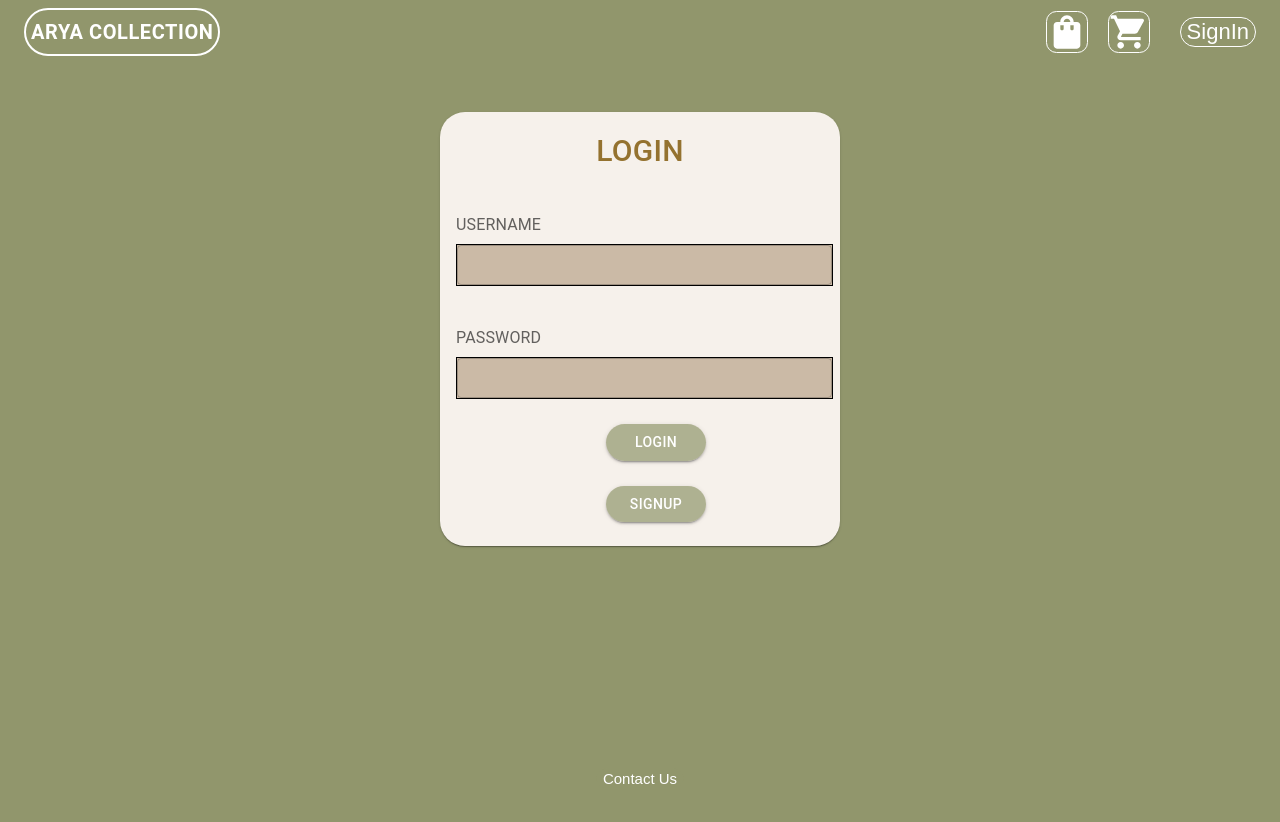
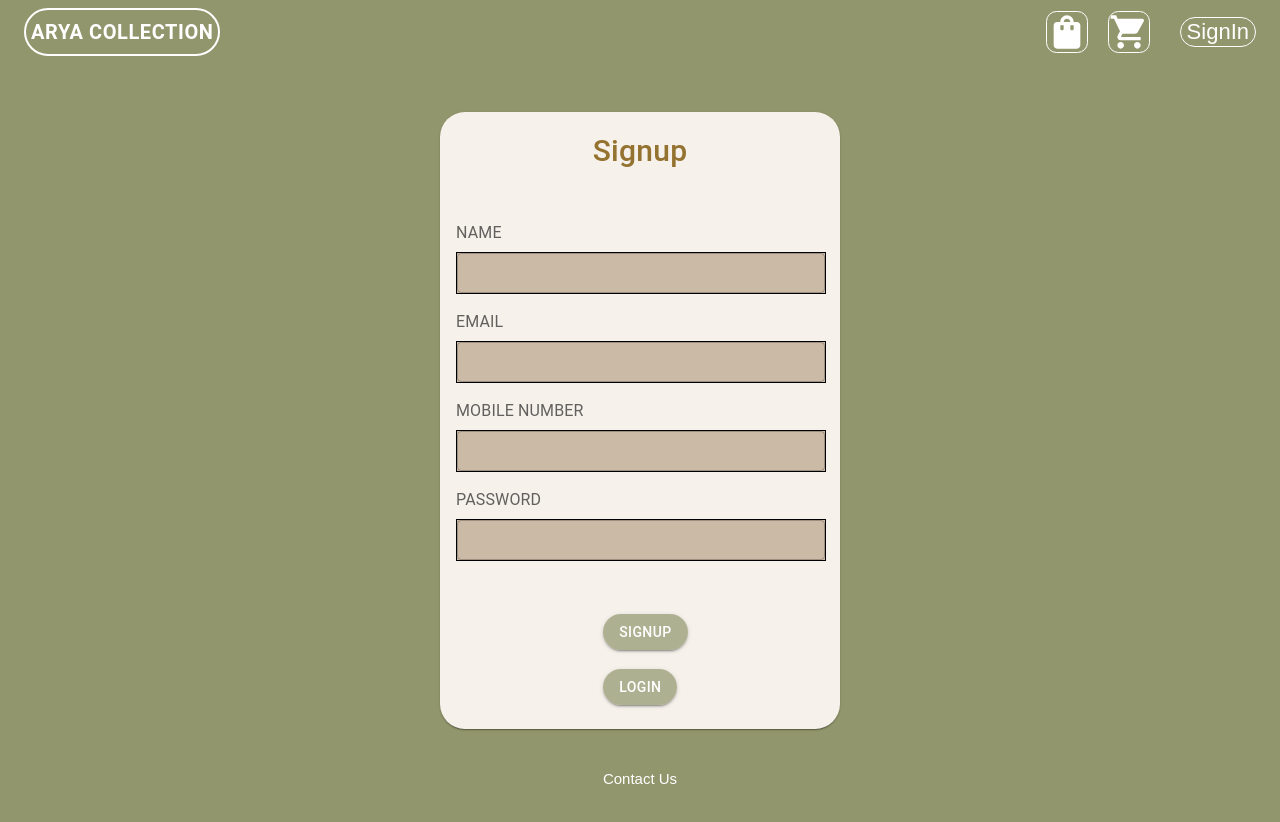
Before and after one commit to nehalmodi/AryaCollectionFront, a React (Create React App) app: page /auth in a window 1280 px wide. Both pictures are taken after a click on the button "SIGNUP". Shown: the top 822 px of the page. Before the commit the page ends 800 px from the top, so only its background shows below. Built offline with nearby package versions, Linux system fonts and the light colour scheme.

Commit message:
Created signup form

```diff
--- a/src/Component/Card/LoginCard.js
+++ b/src/Component/Card/LoginCard.js
@@ -13,12 +13,12 @@ import {
   ThemeProvider,
   alpha,
   getContrastRatio,
-  } from '@mui/material/styles';
+} from "@mui/material/styles";
 
 import { FormControl, FormLabel } from "@mui/material";
 
 export default function BasicCard() {
-    const violetBase = '#91966c';
+  const violetBase = "#91966c";
   const violetMain = alpha(violetBase, 0.7);
 
   const theme = createTheme({
@@ -27,25 +27,25 @@ const theme = createTheme({
         main: violetMain,
         light: alpha(violetBase, 0.5),
         dark: alpha(violetBase, 0.9),
-      contrastText:  '#fff'
-
+        contrastText: "#fff",
       },
     },
   });
 
+  const [marginTop, setMarginTop] = useState("");
+  const [isLogin , setIsLogin ] = useState(true)
 
-
-const [marginTop , setMarginTop] = useState("");
+  const loginButtonDisabled = false;
 
   useEffect(() => {
     const handleResize = () => {
       const screenWidth = window.innerWidth;
-      console.log(screenWidth)
+      console.log(screenWidth);
 
       if (screenWidth <= 1271) {
-        setMarginTop("30%")
+        setMarginTop("30%");
       } else {
-        setMarginTop("")
+        setMarginTop("");
       }
     };
 
@@ -58,6 +58,14 @@ const [marginTop , setMarginTop] = useState("");
     };
   }, []);
 
+  const switchModeHandler = () => {
+    setIsLogin(!isLogin)
+  }
+
+  const handleSubmit = (event) => {
+    event.preventDefault();
+    console.log("form submitted");
+  }
 
   return (
     <Card
@@ -65,8 +73,8 @@ const [marginTop , setMarginTop] = useState("");
         width: "90%",
         maxWidth: "25rem",
         margin: "7rem auto",
-        marginTop : marginTop,
-        borderRadius : "25px",
+        marginTop: marginTop,
+        borderRadius: "25px",
         backgroundColor: "#f6f1eb",
       }}
     >
@@ -77,48 +85,119 @@ const [marginTop , setMarginTop] = useState("");
             fontWeight: 550,
             fontSize: 30,
             textAlign: "center",
+            marginBottom : 6
           }}
         >
-          LOGIN
+          {isLogin ? "LOGIN" : "Signup"}
         </Typography>
 
-        <FormControl>
-          <FormLabel sx={{
-            marginTop : 5
-          }}>USERNAME</FormLabel>
-          <TextField size="small" borderRadius = "0" sx={{
-            marginTop : 1,
-            backgroundColor:"#cbbaa6",
-            border : "1px solid black",
-            borderRadius : 0,
-            width : "150%"
-          }}></TextField>
+        <form onSubmit={handleSubmit}>
 
-<FormLabel sx={{
-            marginTop : 5
-          }}>PASSWORD</FormLabel>
-          <TextField size="small" borderRadius = "0" sx={{
-            marginTop : 1,
-            backgroundColor:"#cbbaa6",
-            border : "1px solid black",
-            borderRadius : 0,
-            width : "150%"
-          }}></TextField>
+        {!isLogin && (<><FormLabel
+            sx={{
+              marginTop: 5,
+            }}
+          >
+            NAME
+          </FormLabel>
+          <TextField
+            size="small"
+            borderRadius="0"
+            sx={{
+              marginTop: 1,
+              marginBottom: 2,
+              backgroundColor: "#cbbaa6",
+              border: "1px solid black",
+              borderRadius: 0,
+              width: "100%",
+            }}
+          ></TextField></>)}
+
+          <FormLabel
+            sx={{
+              marginTop: 5,
+            }}
+          >
+           {isLogin ? "USERNAME" : "EMAIL"}
+          </FormLabel>
+          <TextField
+            size="small"
+            borderRadius="0"
+            sx={{
+              marginTop: 1,
+              marginBottom: 2,
+              backgroundColor: "#cbbaa6",
+              border: "1px solid black",
+              borderRadius: 0,
+              width: "100%",
+            }}
+          ></TextField>
+
+          {!isLogin && (<><FormLabel
+            sx={{
+              marginTop: 5,
+            }}
+          >
+            MOBILE NUMBER
+          </FormLabel>
+          <TextField
+            size="small"
+            borderRadius="0"
+            sx={{
+              marginTop: 1,
+              marginBottom: 2,
+              backgroundColor: "#cbbaa6",
+              border: "1px solid black",
+              borderRadius: 0,
+              width: "100%",
+            }}
+          ></TextField></>)}
+
+          <FormLabel
+            sx={{
+              marginTop: 5,
+            }}
+          >
+            PASSWORD
+          </FormLabel>
+          <TextField
+            size="small"
+            borderRadius="0"
+            sx={{
+              marginTop: 1,
+              marginBottom: 2,
+              backgroundColor: "#cbbaa6",
+              border: "1px solid black",
+              borderRadius: 0,
+              width: "100%",
+            }}
+          ></TextField>
           <ThemeProvider theme={theme}>
-          <Button variant="contained" color="violet" sx={{
-            marginTop : "10%",
-            marginLeft :"60%",
-            borderRadius : 25,
-
-          }}>LOGIN</Button>
-          <Button variant="contained" color="violet" sx={{
-            marginTop : "10%",
-            marginLeft :"60%",
-            borderRadius : 25,
-
-          }}>SIGNUP</Button>
+            <Button type = "submit"
+              variant="contained"
+              color="violet"
+              disabled={loginButtonDisabled}
+              sx={{
+                marginTop: "10%",
+                marginLeft: "40%",
+                borderRadius: 25,
+              }}
+            >
+              {isLogin? "LOGIN" : "SIGNUP"}
+            </Button>
+            <Button onClick={switchModeHandler}
+              variant="contained"
+              color="violet"
+              sx={{
+                marginTop: "5%",
+                marginLeft: "40%",
+                borderRadius: 25,
+              }}
+            >
+              {isLogin? "SIGNUP" : "LOGIN"}
+            </Button>
           </ThemeProvider>
-        </FormControl>
+        </form>
       </CardContent>
     </Card>
   );
```
Lines whose indentation alone changed are shown as unchanged.
